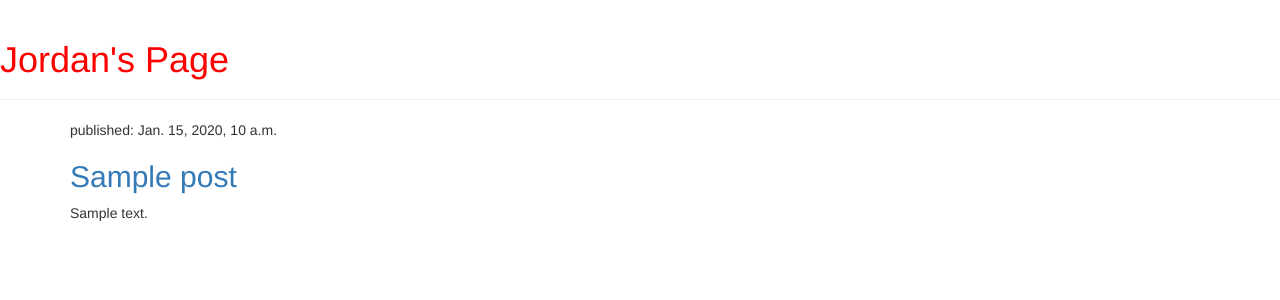
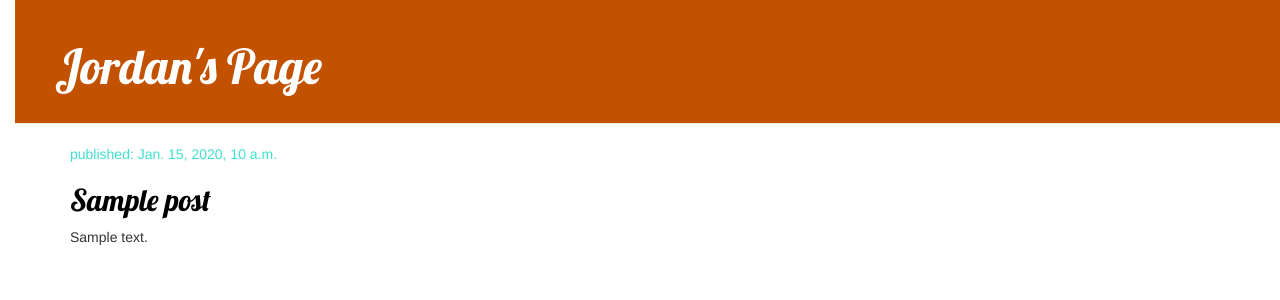
Before and after one commit to JordanC-137/my-first-blog, a Django app: page / in a window 1280 px wide. Shown: the top 300 px of the page. Run offline with Django 3.2, Linux system fonts and the light colour scheme; tables that the repository leaves empty hold one stand-in row (values such as "Sample post"); some libraries are stand-ins or nearby versions.

Commit message:
Checking to see if resolved

```diff
--- a/blog/static/css/blog.css
+++ b/blog/static/css/blog.css
@@ -1,4 +1,4 @@
-/*h1 a, h2 a {
+h1 a, h2 a {
     color: #C25100;
     font-family: 'Lobster';
 }
@@ -51,8 +51,4 @@
 
 .post h2 a, .post h2 a:visited {
     color: #000000;
-} */
-
-h1 a {
-    color: red;
 }
--- a/blog/templates/blog/base.html
+++ b/blog/templates/blog/base.html
@@ -3,7 +3,7 @@
 <head>
     <link rel="stylesheet" href="//maxcdn.bootstrapcdn.com/bootstrap/3.2.0/css/bootstrap.min.css">
     <link rel="stylesheet" href="//maxcdn.bootstrapcdn.com/bootstrap/3.2.0/css/bootstrap-theme.min.css">
-   <!--<link href="//fonts.googleapis.com/css?family=Lobster&subset=latin,latin-ext" rel="stylesheet" type="text/css"> -->
+    <link href="//fonts.googleapis.com/css?family=Lobster&subset=latin,latin-ext" rel="stylesheet" type="text/css">
     <link rel="stylesheet" href="{% static 'css/blog.css' %}">
     <title>Jordan's Page</title>
 </head>
```
